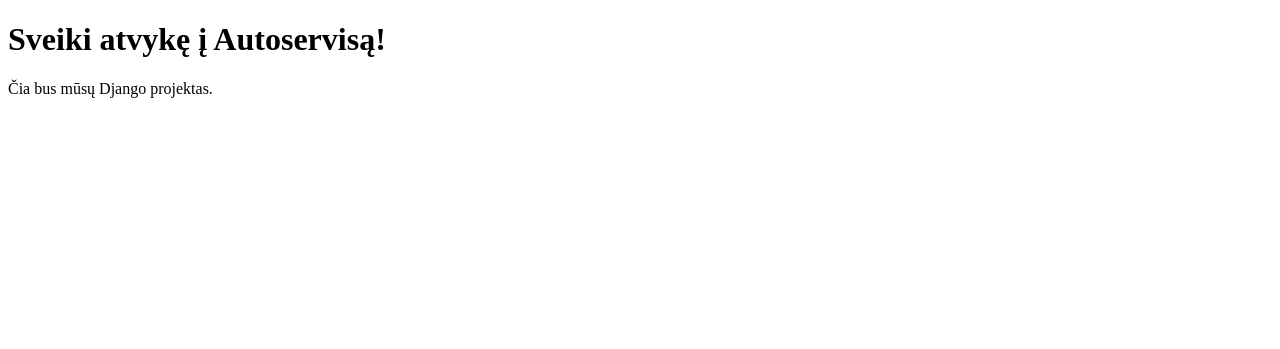
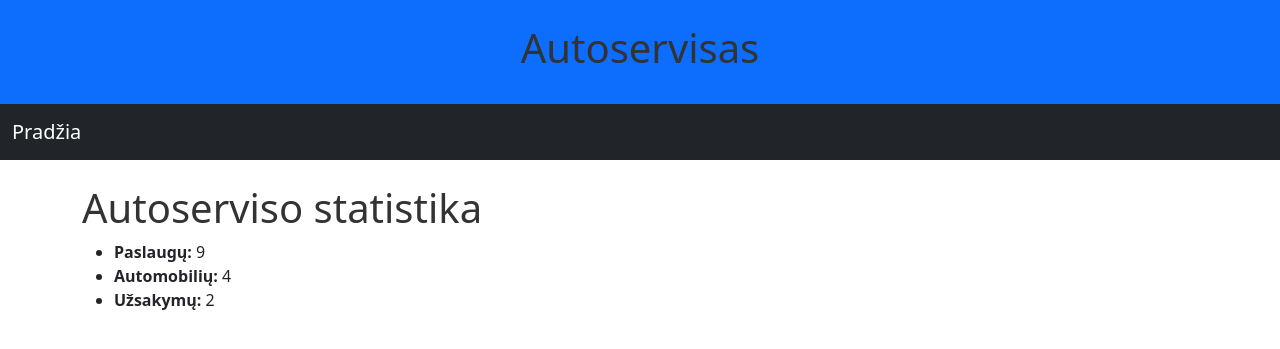
Before and after one commit to adrianaspan84/AutoserviceX, a Django app: page / in a window 1280 px wide. Shown: the top 349 px of the page. Run offline with Django 5.2, Linux system fonts and the light colour scheme; data comes from the database, SQL or seed files in the repository; both versions use the stored data as it was after the commit.

Commit message:
+ 4 uzduotis Šablonai

```diff
--- /dev/null
+++ b/mysite/autoservice/static/css/styles.css
@@ -0,0 +1,3 @@
+h1 {
+    color: #333;
+}
--- /dev/null
+++ b/mysite/autoservice/templates/base.html
@@ -0,0 +1,30 @@
+<!DOCTYPE html>
+<html lang="lt">
+<head>
+    <meta charset="UTF-8">
+    <title>{% block title %}{% endblock %}</title>
+
+    <link href="https://cdn.jsdelivr.net/npm/bootstrap@5.3.2/dist/css/bootstrap.min.css" rel="stylesheet">
+
+    {% load static %}
+    <link rel="stylesheet" href="{% static 'css/styles.css' %}">
+</head>
+
+<body>
+
+<div class="p-4 bg-primary text-white text-center">
+    <h1>Autoservisas</h1>
+</div>
+
+<nav class="navbar navbar-expand-sm bg-dark navbar-dark">
+    <div class="container-fluid">
+        <a class="navbar-brand" href="{% url 'index' %}">Pradžia</a>
+    </div>
+</nav>
+
+<div class="container mt-4">
+    {% block content %}{% endblock %}
+</div>
+
+</body>
+</html>
--- a/mysite/autoservice/templates/index.html
+++ b/mysite/autoservice/templates/index.html
@@ -1,11 +1,12 @@
-<!DOCTYPE html>
-<html lang="lt">
-<head>
-    <meta charset="UTF-8">
-    <title>Autoservisas</title>
-</head>
-<body>
-    <h1>Sveiki atvykę į Autoservisą!</h1>
-    <p>Čia bus mūsų Django projektas.</p>
-</body>
-</html>
+{% extends "base.html" %}
+{% block title %}Autoservisas{% endblock %}
+
+{% block content %}
+<h1>Autoserviso statistika</h1>
+
+<ul>
+    <li><strong>Paslaugų:</strong> {{ service_count }}</li>
+    <li><strong>Automobilių:</strong> {{ car_count }}</li>
+    <li><strong>Užsakymų:</strong> {{ order_count }}</li>
+</ul>
+{% endblock %}
--- a/mysite/autoservice/views.py
+++ b/mysite/autoservice/views.py
@@ -1,4 +1,10 @@
 from django.shortcuts import render
+from .models import Service, Car, Order
 
 def index(request):
-    return render(request, "index.html")
+    context = {
+        "service_count": Service.objects.count(),
+        "car_count": Car.objects.count(),
+        "order_count": Order.objects.count(),
+    }
+    return render(request, "index.html", context)
--- a/mysite/mysite/settings.py
+++ b/mysite/mysite/settings.py
@@ -116,4 +116,4 @@
 # Static files (CSS, JavaScript, Images)
 # https://docs.djangoproject.com/en/6.0/howto/static-files/
 
-STATIC_URL = 'static/'
+STATIC_URL = "/static/"
--- a/mysite/mysite/urls.py
+++ b/mysite/mysite/urls.py
@@ -1,7 +1,9 @@
 from django.contrib import admin
 from django.urls import path, include
+from django.conf import settings
+from django.conf.urls.static import static
 
 urlpatterns = [
-    path('admin/', admin.site.urls),
-    path('', include('autoservice.urls')),
-]
+    path("admin/", admin.site.urls),
+    path("", include("autoservice.urls")),
+] + static(settings.STATIC_URL, document_root=settings.STATIC_ROOT)
```
Also changed, not shown: mysite/autoservice/models.py (+12 -0 lines), mysite/autoservice/migrations/0002_alter_car_options_alter_order_options_and_more.py (added), mysite/autoservice/migrations/0003_order_status.py (added), mysite/db.sqlite3.
